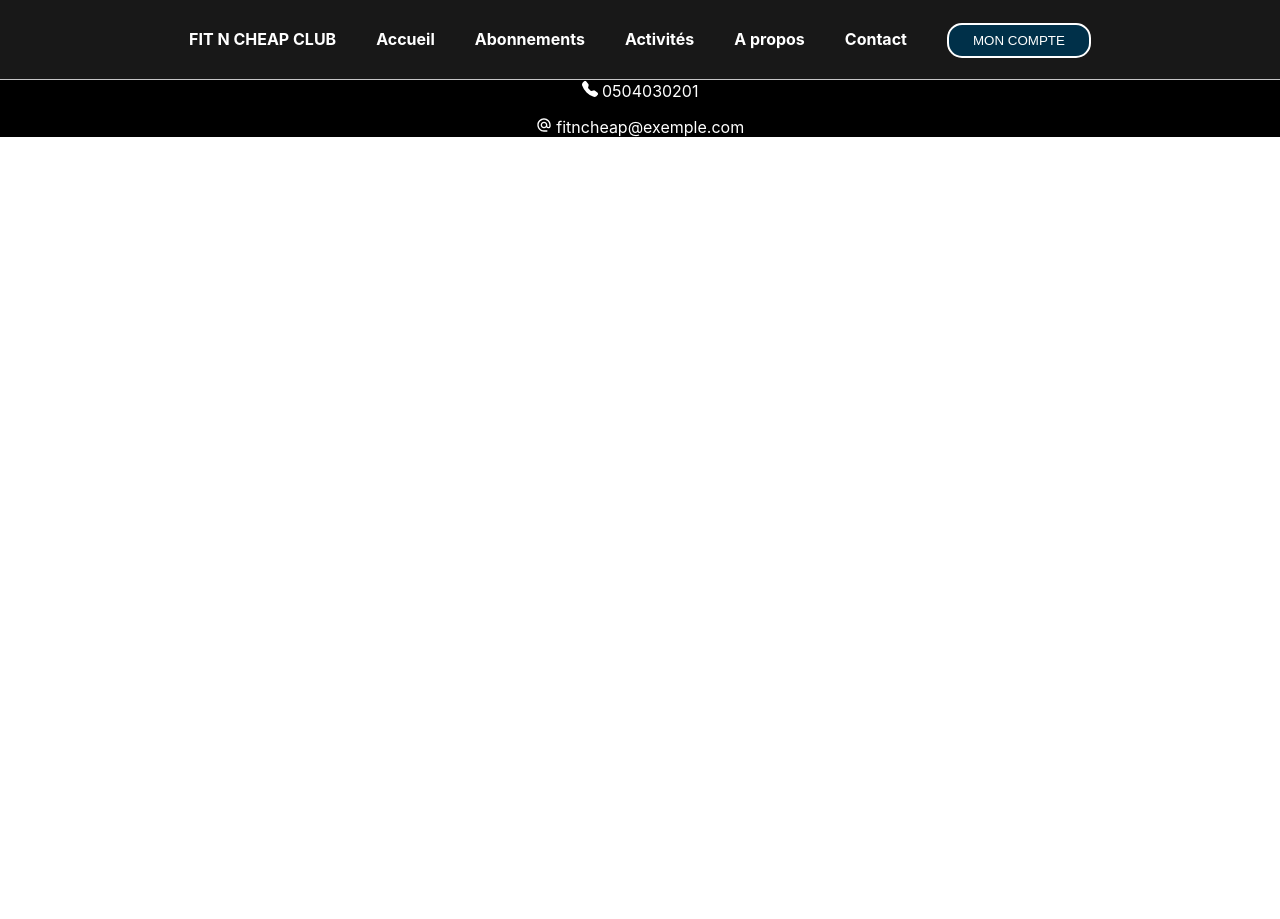
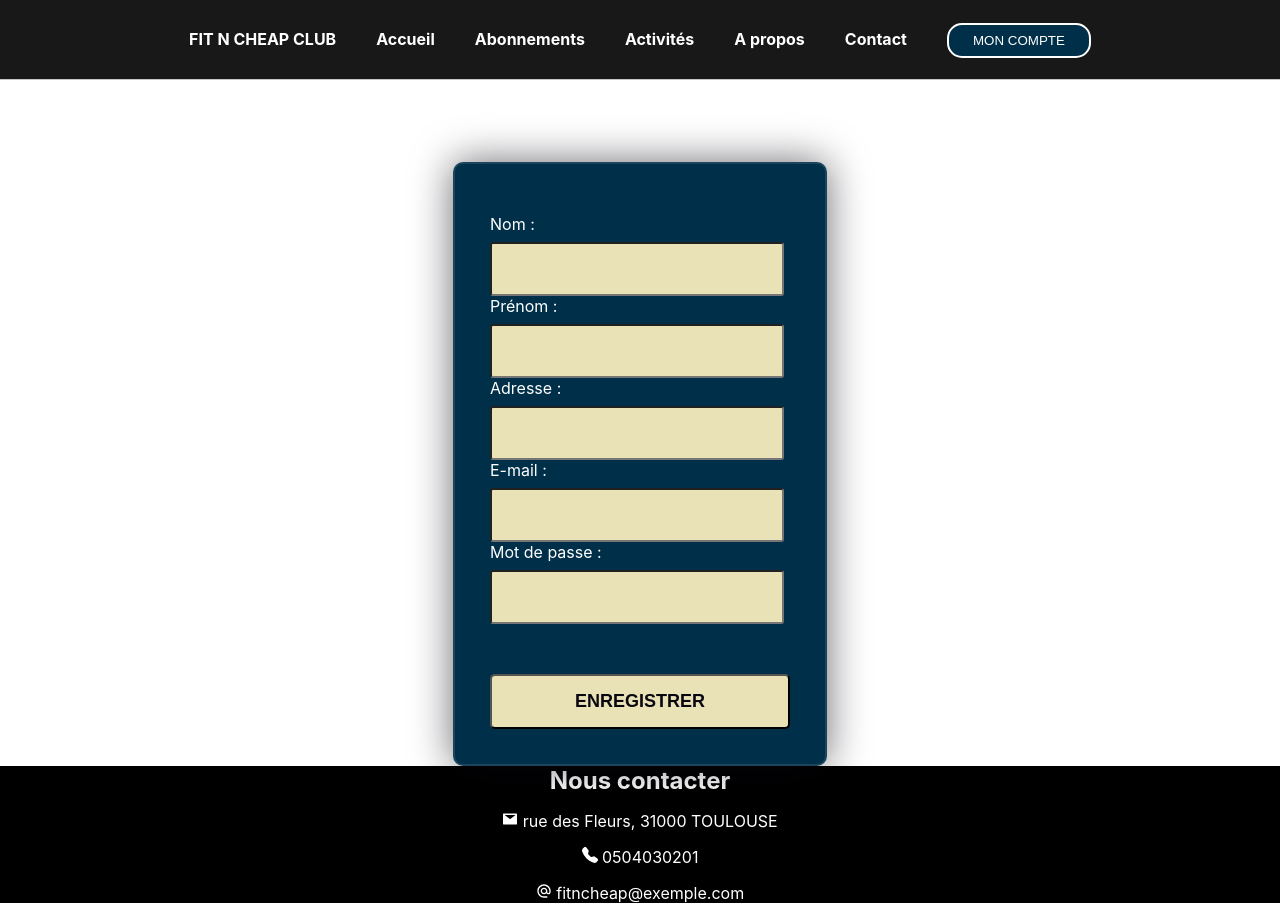
Before and after one commit to ChristelDeveza/Projet4, a React (Vite) app in the folder frontend/: page /Moncompte/CreerUnCompte in a window 1280 px wide. Before the commit the page ends 800 px from the top, so only its background shows below. Built offline with nearby package versions, Linux system fonts and the light colour scheme.

Commit message:
redirection after register

```diff
--- a/frontend/src/App.jsx
+++ b/frontend/src/App.jsx
@@ -25,7 +25,7 @@ function App() {
             <Route path="APropos" element={<AboutPage />} />
             <Route path="Contact" element={<ContactPage />} />
             <Route path="Moncompte" element={<UserLoginPage />} />
-            <Route path="CreerUnCompte" element={<Register />} />
+            <Route path="Moncompte/CreerUnCompte" element={<Register />} />
             <Route path="Moncompteuser" element={<UserDashboardPage />} />
           </Routes>
         </Router>
--- a/frontend/src/components/Register.jsx
+++ b/frontend/src/components/Register.jsx
@@ -28,7 +28,7 @@ function Register() {
         localStorage.setItem("user", JSON.stringify(res.data));
       })
       .then(() => {
-        navigate("/MonCompteuser", { replace: true });
+        navigate("/", { replace: true });
       })
       .catch((err) => console.error(err));
   }
```
